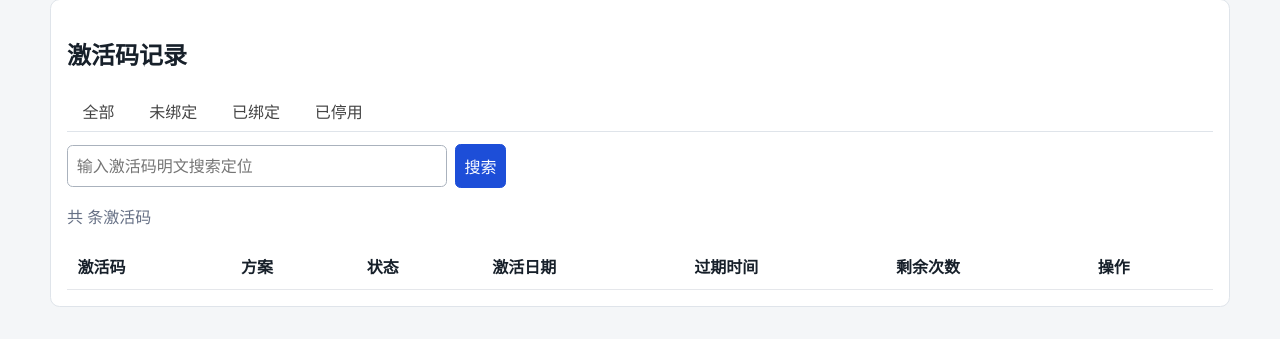
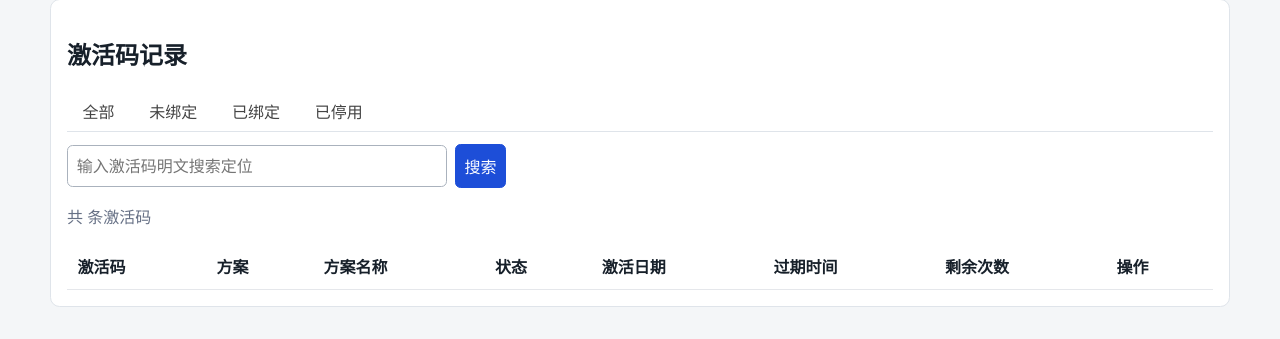
Before and after one commit to liguojing112/ImgTrans, a Python web app: template server/admin/templates/activation.html in a window 1280 px wide. Shown: the part 1022-1361 px from the top of the page. Run offline with Jinja, Linux system fonts and the light colour scheme; the template is opened without the code that fills it, so the values that code supplies are empty.

Commit message:
feat(server): 激活码记录表新增方案名称列
此前只显示方案 ID 数字，无法看出对应方案。
新增"方案名称"列，便于确认手工发码生成的码归属。

Co-Authored-By: Claude Haiku 4.5 (1M context) <noreply@anthropic.com>

```diff
--- a/server/admin/routes.py
+++ b/server/admin/routes.py
@@ -766,12 +766,14 @@ def _activation_response(
         page, _PAGE_SIZE, status, search or None
     )
     pages = max(1, -(-total // _PAGE_SIZE))
+    plans = request.app.state.manage_activation_plans.list_all()
     return _render_protected(
         "activation.html",
         request,
         session,
         title="激活管理",
-        plans=request.app.state.manage_activation_plans.list_all(),
+        plans=plans,
+        plan_names={plan.plan_id: plan.values.name for plan in plans},
         codes=codes,
         issued_codes=issued_codes,
         activation_configured=request.app.state.device_authorization_enabled,
--- a/server/admin/templates/activation.html
+++ b/server/admin/templates/activation.html
@@ -148,7 +148,7 @@
   {% if search %}<a href="/admin/activation{% if status != 'all' %}?status={{ status }}{% endif %}">清除搜索</a>{% endif %}
 </form>
 <p class="muted">共 {{ total }} 条激活码</p>
-<table><tr><th>激活码</th><th>方案</th><th>状态</th><th>激活日期</th><th>过期时间</th><th>剩余次数</th><th>操作</th></tr>{% for item in codes %}<tr><td>{% if item.plaintext %}<code>{{ item.plaintext }}</code> <button data-copy="{{ item.plaintext }}">复制</button>{% else %}<span class="muted">不可见</span>{% endif %}</td><td>{{ item.plan_id }}</td><td>{{ "已停用" if item.disabled else ("已绑定" if item.bound else "未绑定") }}</td><td>{{ item.activated_at.strftime("%Y-%m-%d %H:%M") if item.activated_at else "-" }}</td><td>{{ item.expires_at.strftime("%Y-%m-%d %H:%M") if item.expires_at else "-" }}</td><td>{{ item.quota_remaining }}/{{ item.quota_total }}</td><td>{% if item.disabled %}<form method="post" action="/admin/activation/codes/{{ item.code_id }}/enable"><input type="hidden" name="csrf_token" value="{{ csrf_token }}"><button>启用</button></form>{% else %}<form method="post" action="/admin/activation/codes/{{ item.code_id }}/disable"><input type="hidden" name="csrf_token" value="{{ csrf_token }}"><button>停用</button></form>{% endif %}</td></tr>{% endfor %}</table>
+<table><tr><th>激活码</th><th>方案</th><th>方案名称</th><th>状态</th><th>激活日期</th><th>过期时间</th><th>剩余次数</th><th>操作</th></tr>{% for item in codes %}<tr><td>{% if item.plaintext %}<code>{{ item.plaintext }}</code> <button data-copy="{{ item.plaintext }}">复制</button>{% else %}<span class="muted">不可见</span>{% endif %}</td><td>{{ item.plan_id }}</td><td>{{ plan_names.get(item.plan_id, "-") }}</td><td>{{ "已停用" if item.disabled else ("已绑定" if item.bound else "未绑定") }}</td><td>{{ item.activated_at.strftime("%Y-%m-%d %H:%M") if item.activated_at else "-" }}</td><td>{{ item.expires_at.strftime("%Y-%m-%d %H:%M") if item.expires_at else "-" }}</td><td>{{ item.quota_remaining }}/{{ item.quota_total }}</td><td>{% if item.disabled %}<form method="post" action="/admin/activation/codes/{{ item.code_id }}/enable"><input type="hidden" name="csrf_token" value="{{ csrf_token }}"><button>启用</button></form>{% else %}<form method="post" action="/admin/activation/codes/{{ item.code_id }}/disable"><input type="hidden" name="csrf_token" value="{{ csrf_token }}"><button>停用</button></form>{% endif %}</td></tr>{% endfor %}</table>
 {% if search and not codes %}<p class="muted">未找到匹配的激活码</p>{% endif %}
 {% if pages > 1 %}
 <div class="pagination">
```
